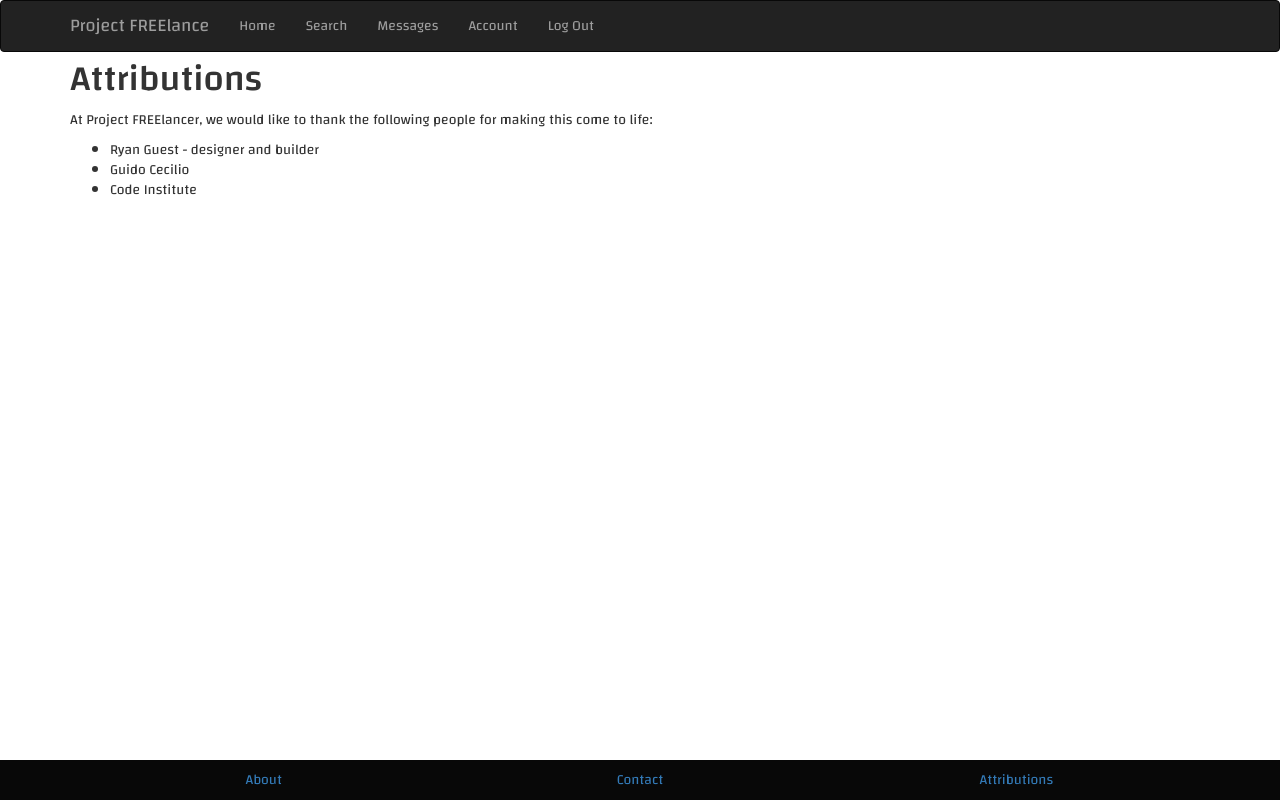
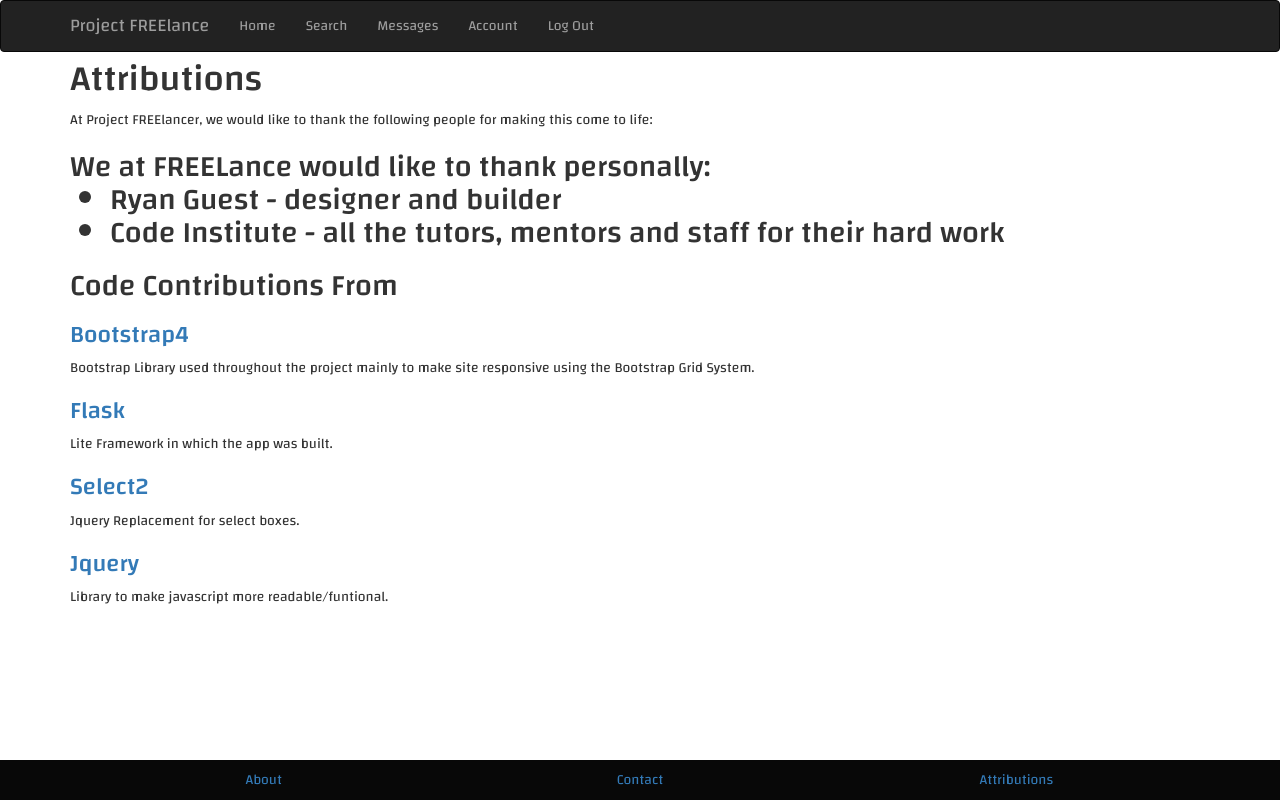
Before and after one commit to Code-Institute-Submissions/rguest20-ms3_AugResub, a Flask app: page /attributions in a window 1280 px wide. Run offline with Flask 2, Linux system fonts and the light colour scheme; the visitor is signed in with stand-in values (Sample User, id 1); some libraries are stand-ins or nearby versions.

Commit message:
Readme updated

```diff
--- a/templates/attributions.html
+++ b/templates/attributions.html
@@ -5,9 +5,22 @@
 {% block page_content %}
 <h1>Attributions</h1>
 <p>At Project FREElancer, we would like to thank the following people for making this come to life:</p>
+
+<h2>We at FREELance would like to thank personally:
 <ul>
   <li>Ryan Guest - designer and builder</li>
-  <li>Guido Cecilio</li>
-  <li>Code Institute</li>
+  <li>Code Institute - all the tutors, mentors and staff for their hard work</li>
 </ul>
+
+<h2>Code Contributions From</h2>
+
+<h3> <a href="https://getbootstrap.com/docs/4.4/getting-started/introduction/">Bootstrap4</a></h3>
+<p> Bootstrap Library used throughout the project mainly to make site responsive using the Bootstrap Grid System.</p>
+<h3> <a href="https://flask.palletsprojects.com/en/1.1.x/">Flask</a></h3>
+<p>Lite Framework in which the app was built.</p>
+<h3><a href="https://select2.org/">Select2</a></h3>
+<p>Jquery Replacement for select boxes.</p>
+<h3><a href="https://jquery.com/">Jquery</a></h3>
+<p>Library to make javascript more readable/funtional.</p>
+
   {% endblock %}
--- a/templates/contact.html
+++ b/templates/contact.html
@@ -4,4 +4,8 @@
 
 {% block page_content %}
 <h1>Contact</h1>
+<h2>Email Directly</h2>
+<p><a href="mailto:info@r-guest-developer.world">Email here</a> if you think that there has been an error and we will try to fix it for you as fast as we can</p>
+<h2>Social Media</h2>
+<p>Get in touch through <a href="https://twitter.com/?lang=en-gb" target='_blank'>Twitter</a></p>
 {% endblock %}
```
Also changed, not shown: README.md, static/images/css_check.png (added), static/images/html_check.png (added), 2 other files.
